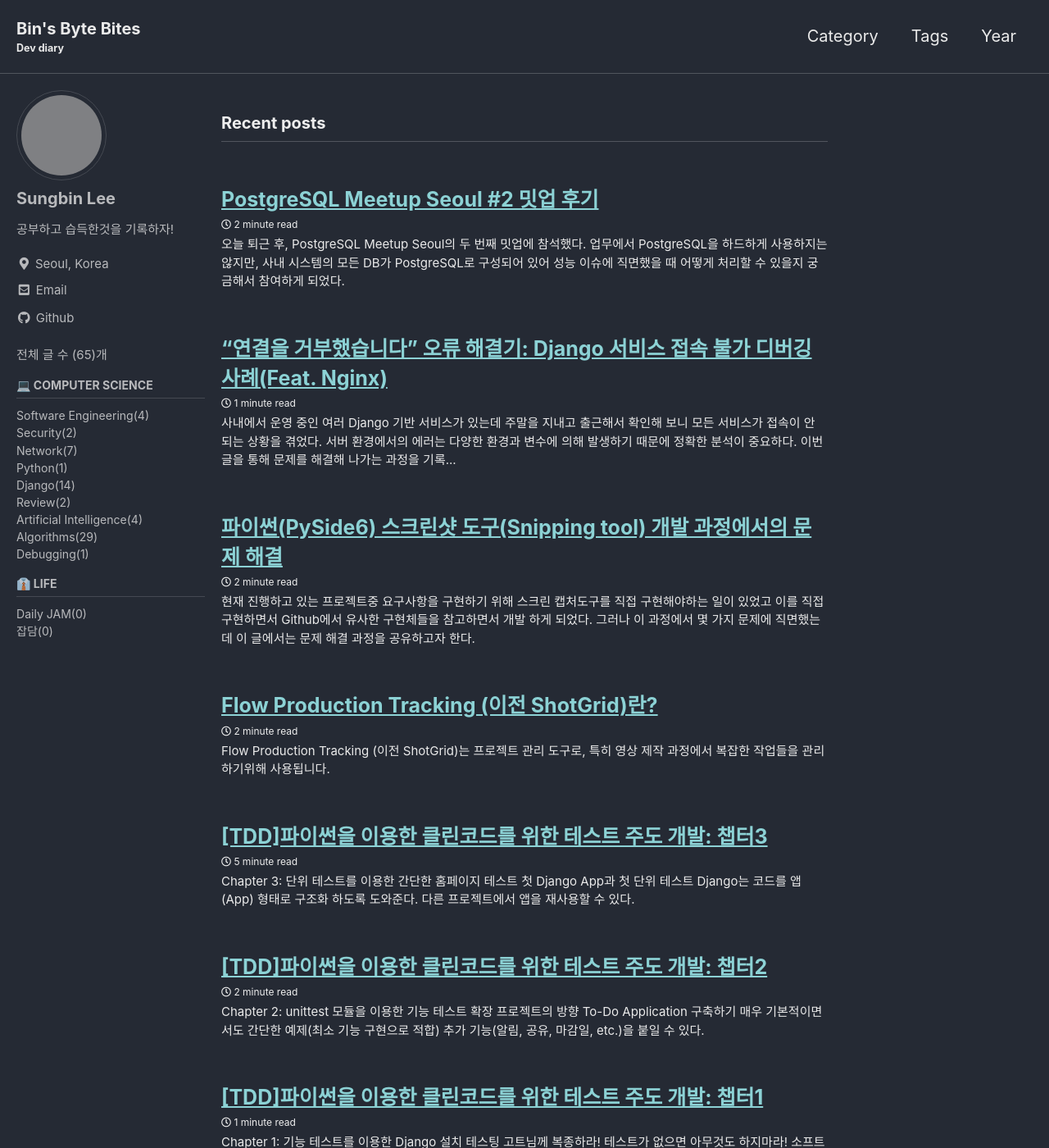
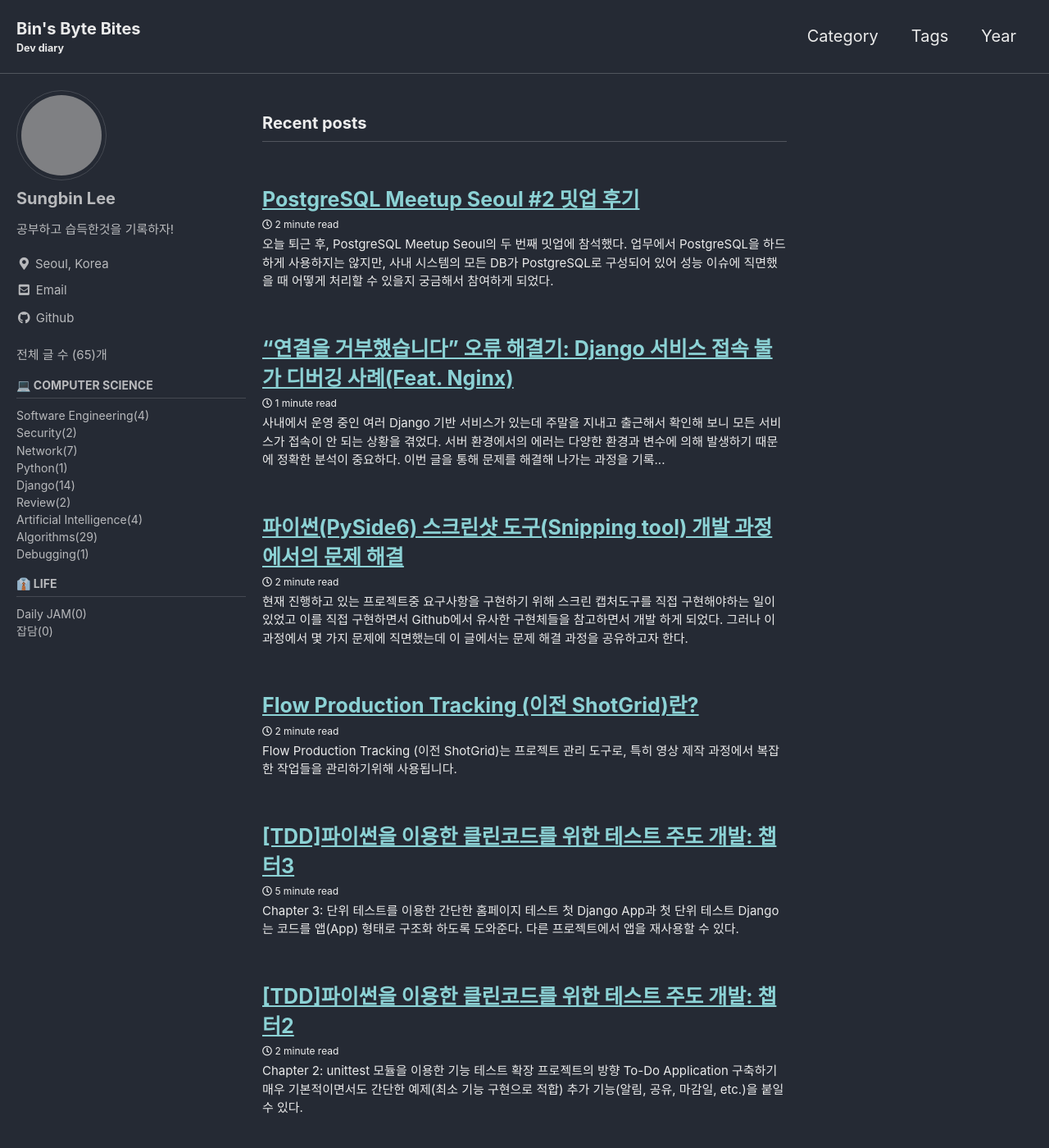
Before and after one commit to sungbinlee/tech.sungbinlee.dev, a Jekyll site: the page built from index.html, in a window 1280 px wide and 1400 px high. Shown: the whole window at 82% size. Built offline with Jekyll 4.4.1, drawn with Linux system fonts in a browser that asks for light colours; cached includes are drawn as plain includes; the list of posts is cut into pages by our own code; grey boxes are pictures that could not be loaded.

Commit message:
rollback sidebar width and adjust font size

```diff
--- a/_sass/minimal-mistakes/_reset.scss
+++ b/_sass/minimal-mistakes/_reset.scss
@@ -8,14 +8,14 @@ html {
   /* apply a natural box layout model to all elements */
   box-sizing: border-box;
   background-color: $background-color;
-  font-size: 16px;
+  font-size: 14px;
 
   @include breakpoint($medium) {
-    font-size: 20px;
+    font-size: 16px;
   }
 
   @include breakpoint($large) {
-    font-size: 20px;
+    font-size: 18px;
   }
 
   @include breakpoint($x-large) {
--- a/_sass/minimal-mistakes/_variables.scss
+++ b/_sass/minimal-mistakes/_variables.scss
@@ -156,8 +156,8 @@ $max-width: $x-large !default;
    ========================================================================== */
 
 $right-sidebar-width-narrow: 200px !default;
-$right-sidebar-width: 250px !default; // default 300px
-$right-sidebar-width-wide: 350px !default; // default 400px
+$right-sidebar-width: 300px !default; // default 300px
+$right-sidebar-width-wide: 400px !default; // default 400px
 
 /*
    Other
```
